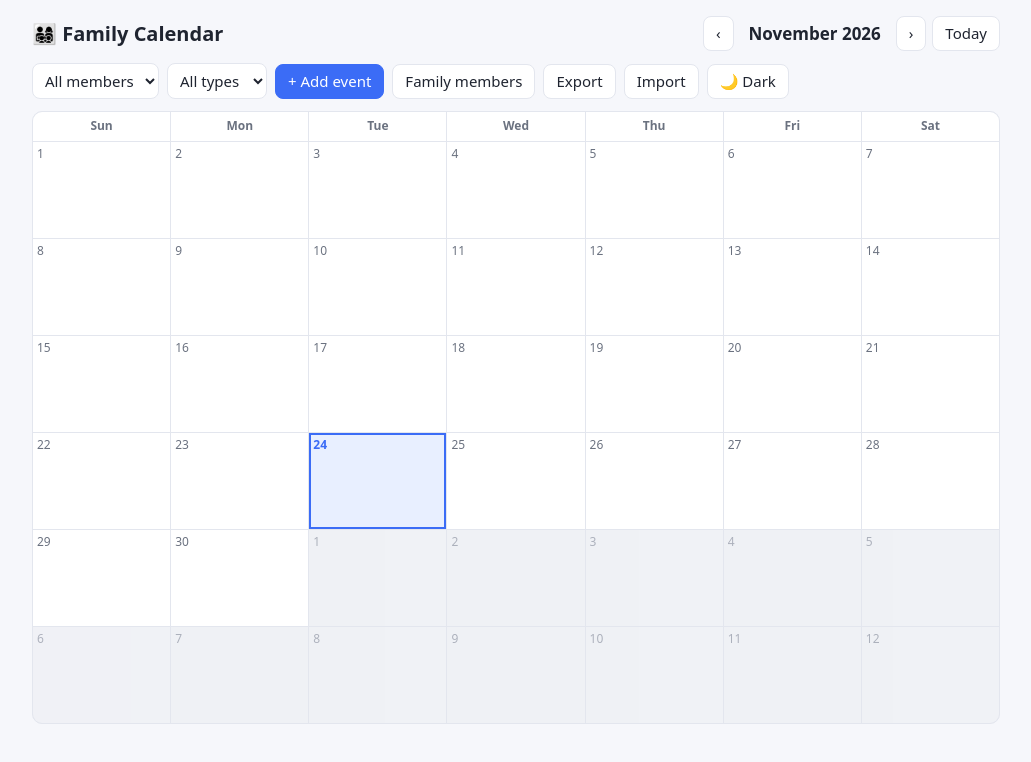
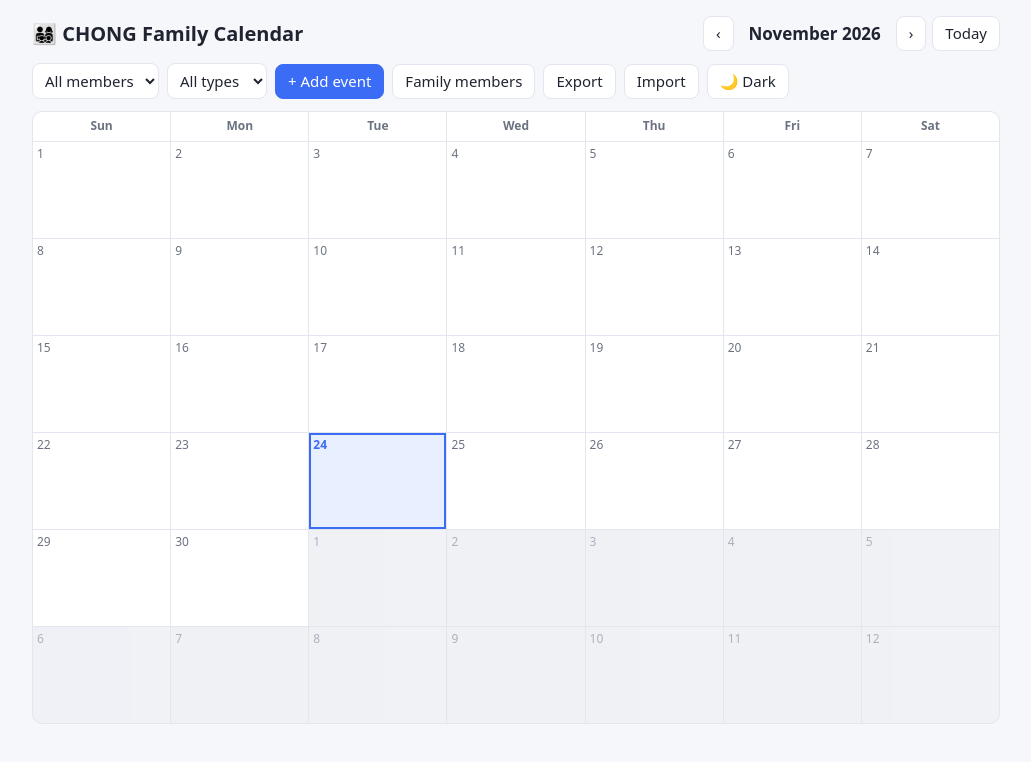
Before and after one commit to darrelchongai/famcalendar, a plain HTML site: page index.html in a window 1280 px wide. Shown: the whole page, without its empty margins (124-1155 px from the left). Drawn offline with Linux system fonts and the light colour scheme.

Commit message:
Rename header and page title to CHONG Family Calendar
Co-Authored-By: Claude Sonnet 5.5 <noreply@anthropic.com>

```diff
--- a/index.html
+++ b/index.html
@@ -3,7 +3,7 @@
 <head>
 <meta charset="utf-8">
 <meta name="viewport" content="width=device-width, initial-scale=1">
-<title>Family Calendar</title>
+<title>CHONG Family Calendar</title>
 <style>
 :root{--bg:#f6f7fb;--card:#fff;--text:#1f2430;--muted:#6b7280;--line:#e3e6ee;--accent:#3b6cf6;--today:#e8efff}
 @media (prefers-color-scheme:dark){:root:not([data-theme="light"]){--bg:#14161c;--card:#1d2028;--text:#e8eaf0;--muted:#9aa1b0;--line:#2c303b;--accent:#6c8cff;--today:#252c45;color-scheme:dark}}
@@ -63,7 +63,7 @@ label{display:block;font-size:12px;color:var(--muted);margin:10px 0 3px}
 <body>
 <div class="wrap">
   <header>
-    <h1>👨‍👩‍👧‍👦 Family Calendar</h1>
+    <h1>👨‍👩‍👧‍👦 CHONG Family Calendar</h1>
     <div class="nav">
       <button id="prev" aria-label="Previous month">‹</button>
       <div id="title"></div>
```
